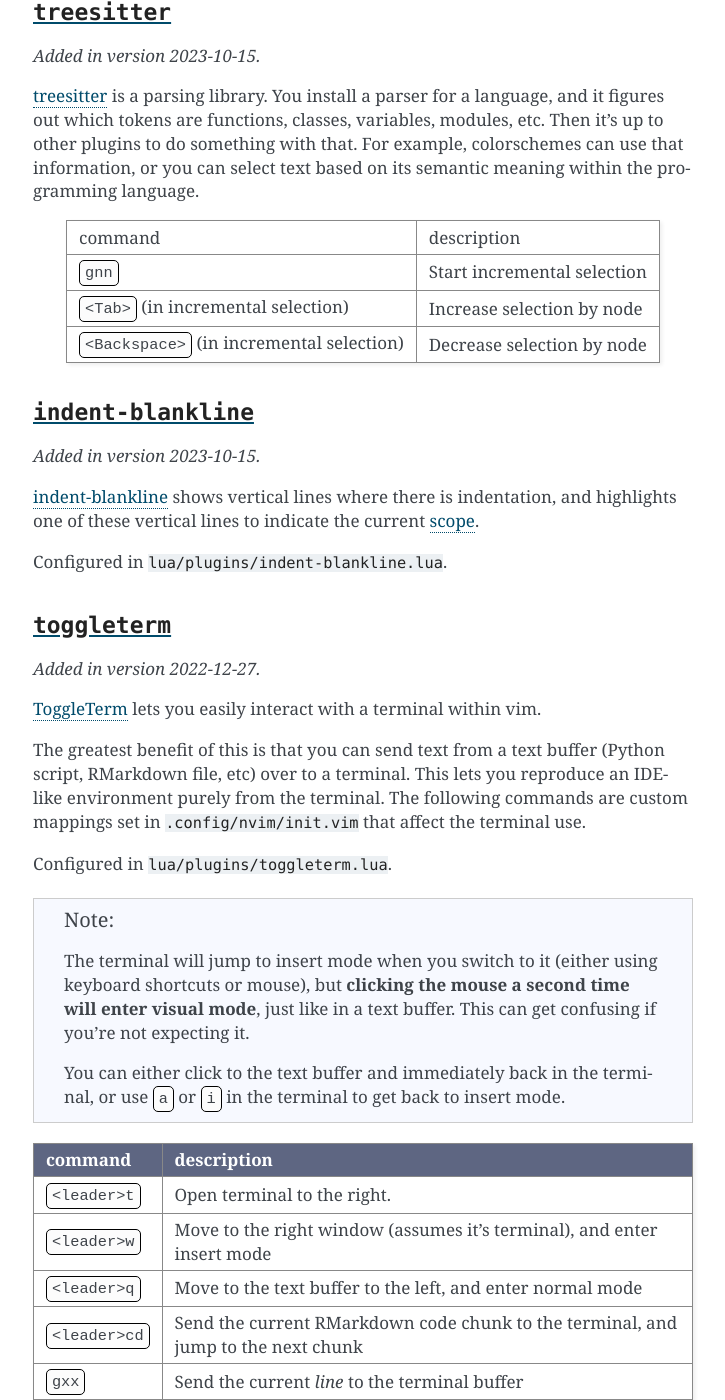
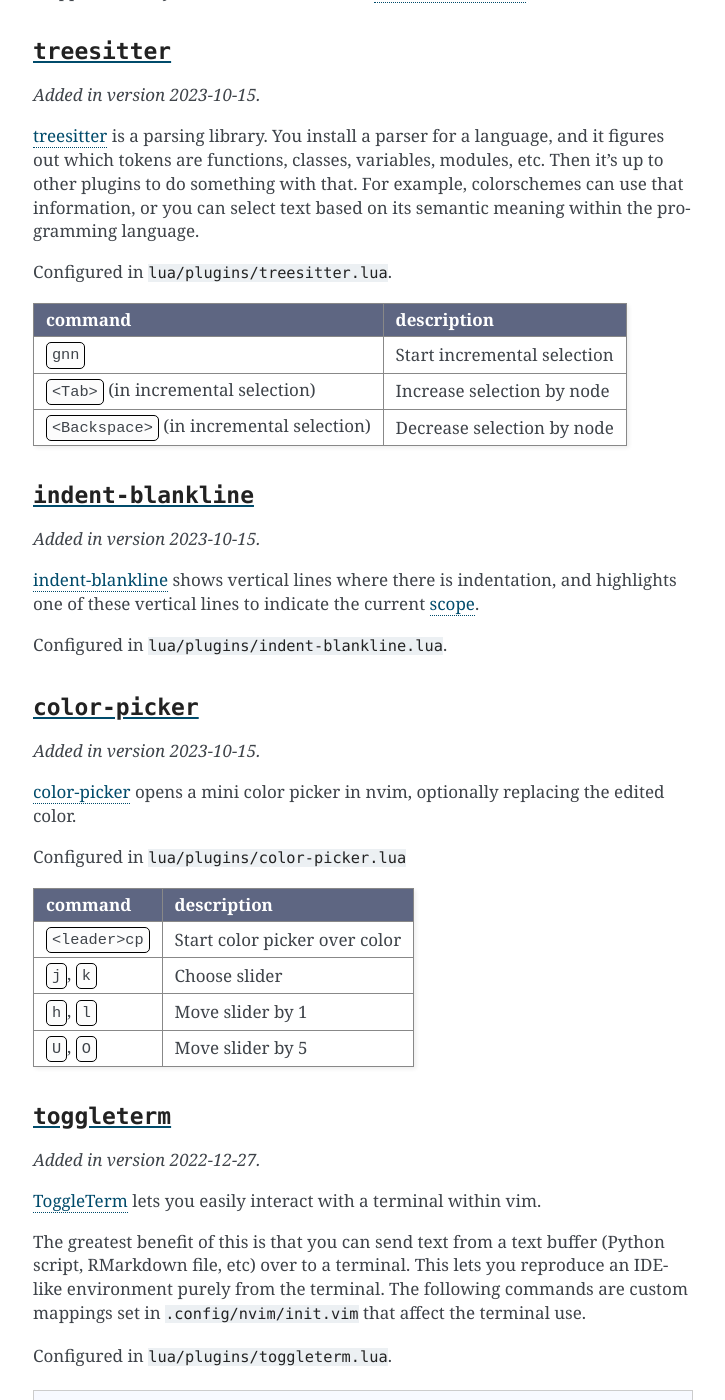
Before and after one commit to daler/dotfiles, a Sphinx documentation site: the page built from docs/vim.rst, in a window 1280 px wide and 1400 px high, scrolled down 9115 px. Shown: the whole window, without its empty margins (387-1112 px from the left). Built offline with Sphinx 7.4.7, drawn with Linux system fonts in a browser that asks for light colours; some of the changed text lies outside the part shown.

Commit message:
docs update

```diff
--- a/docs/vim.rst
+++ b/docs/vim.rst
@@ -483,14 +483,17 @@
 Configured in :file:`lua/plugins/aerial.lua`.
 
 .. list-table::
-   :header-rows: 1
-   :align: left
+    :header-rows: 1
+    :align: left
 
-   * - :kbd:`<leader>a`
-     - Toggle aerial sidebar
+    * - command
+      - description
 
-   * - :kbd: `{` and :kbd:`}`
-     - Jump to prev or next item
+    * - :kbd:`<leader>a`
+      - Toggle aerial sidebar
+
+    * - :kbd:`{` and :kbd:`}`
+      - Jump to prev or next item
 
 For navigating complex codebases, there are other keys that are automatically
 mapped, which you can read about in the `README for aerial
@@ -508,8 +511,12 @@
 or you can select text based on its semantic meaning within the programming
 language.
 
+Configured in :file:`lua/plugins/treesitter.lua`.
+
 
 .. list-table::
+    :header-rows: 1
+    :align: left
 
     * - command
       - description
@@ -534,6 +541,35 @@
 <https://en.wikipedia.org/wiki/Scope_(computer_science)>`_.
 
 Configured in :file:`lua/plugins/indent-blankline.lua`.
+
+``color-picker``
+~~~~~~~~~~~~~~~~
+
+.. versionadded:: 2023-10-15
+
+`color-picker <https://github.com/ziontee113/color-picker.nvim>`_ opens a mini
+color picker in nvim, optionally replacing the edited color.
+
+Configured in :file:`lua/plugins/color-picker.lua`
+
+.. list-table::
+    :header-rows: 1
+    :align: left
+
+    * - command
+      - description
+
+    * - :kbd:`<leader>cp`
+      - Start color picker over color
+
+    * - :kbd:`j`, :kbd:`k`
+      - Choose slider
+
+    * - :kbd:`h`, :kbd:`l`
+      - Move slider by 1
+
+    * - :kbd:`U`, :kbd:`O`
+      - Move slider by 5
 
 
 ``toggleterm``
@@ -670,8 +706,8 @@
 .. versionadded:: 2023-10-15
 
 `gitsigns <https://github.com/lewis6991/gitsigns.nvim>`_ shows a "gutter" along
-the left side indicating where there were changes in a file. Only works in git
-repos.
+the left side of the line numbers, indicating where there were changes in
+a file. Only works in git repos.
 
 This plugin is in a way redundant with vim-fugitive. Fugitive is more useful
 when making commits across multiple files; gitsigns is more useful when making
```
